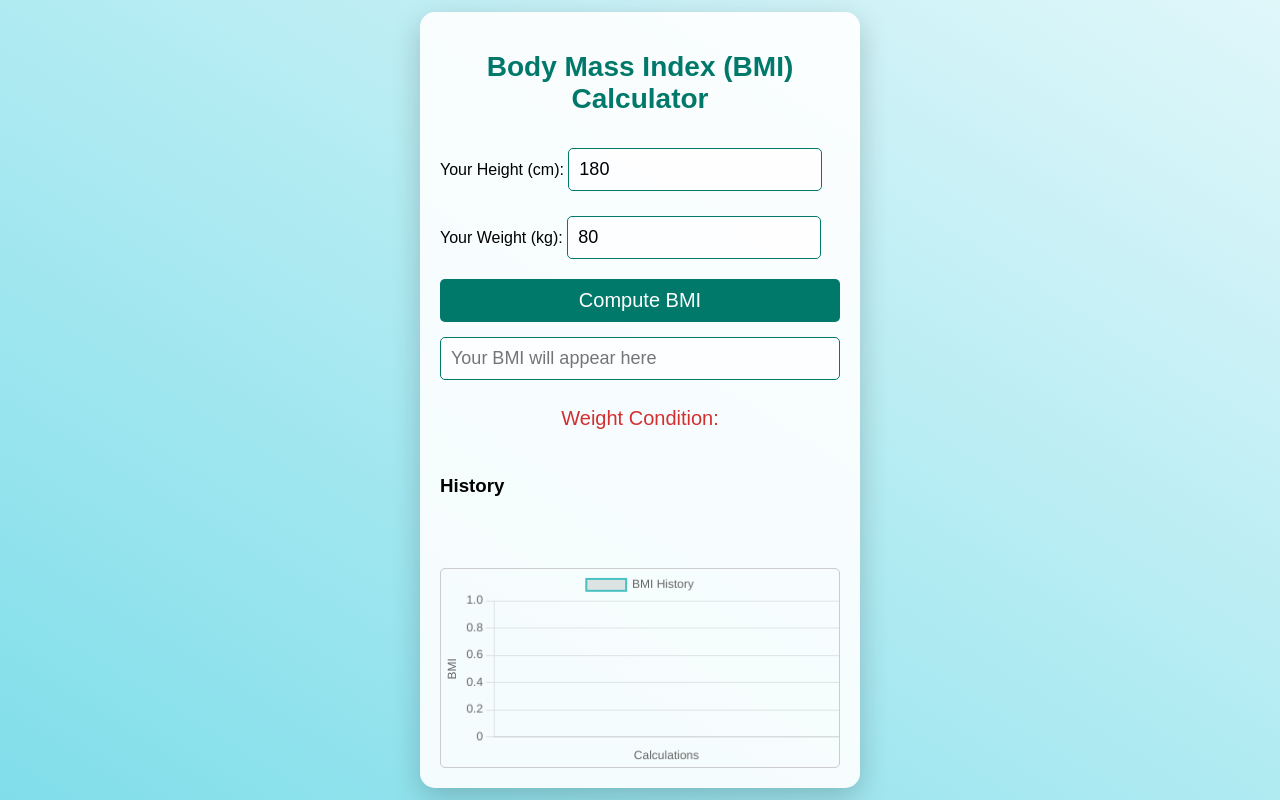
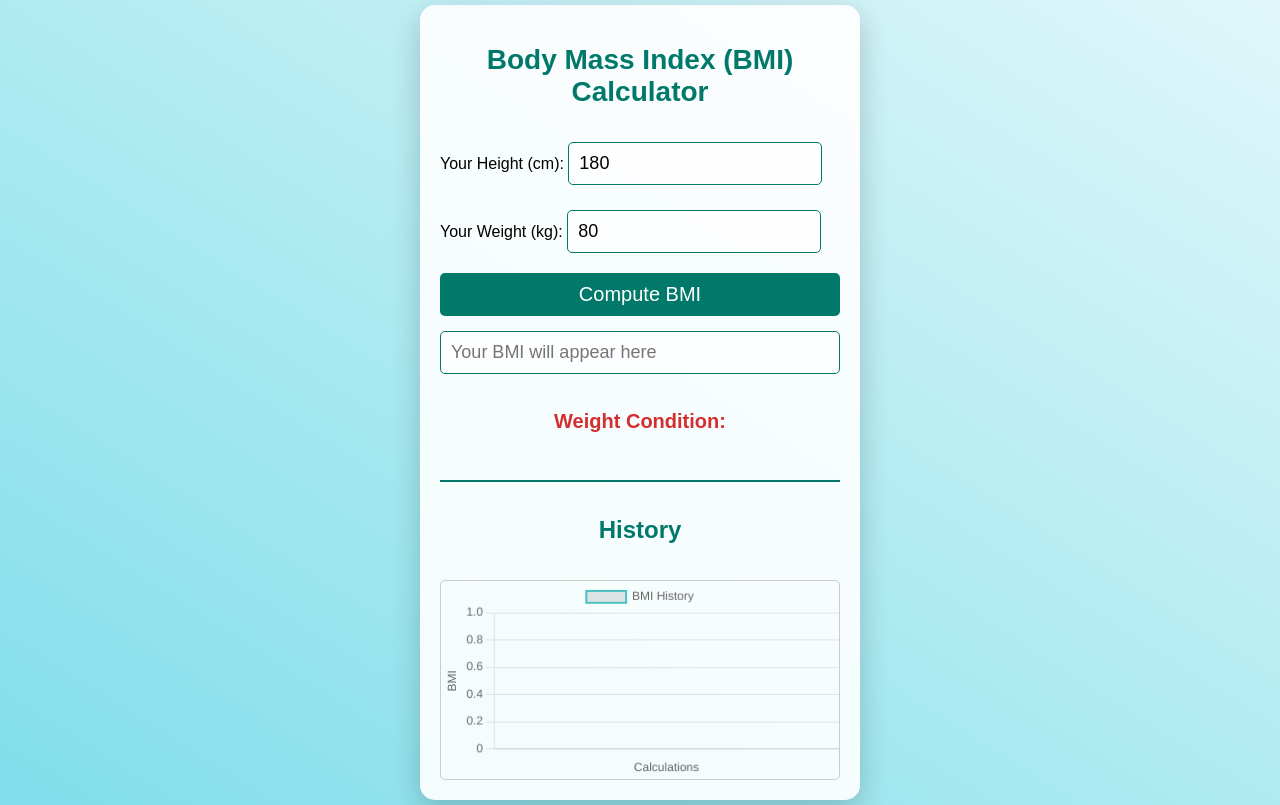
Before and after one commit to Parsa-Parvizi/Mini-JavaScript-Projects, a plain HTML site: page bmi-calculator/index.html in a window 1280 px wide. Drawn offline with nearby package versions, Linux system fonts and the light colour scheme.

Commit message:
Add files via upload

```diff
--- a/bmi-calculator/index.html
+++ b/bmi-calculator/index.html
@@ -23,10 +23,15 @@
         </div>
         <button class="btn" id="btn">Compute BMI</button>
         <input disabled type="text" class="input" id="bmi-result" placeholder="Your BMI will appear here">
-        <h4 class="info-text">Weight Condition: <span id="weight-condition"></span></h4>
 
-        <h3>History</h3>
-        <ul id="history-list"></ul>
+        <div class="weight-condition">
+            <h4>Weight Condition: <span id="weight-condition"></span></h4>
+        </div>
+
+        <div class="history-container">
+            <h3 class="history-title">History</h3>
+            <ul id="history-list"></ul>
+        </div>
 
         <canvas id="bmi-chart" width="400" height="200"></canvas>
     </div>
--- a/bmi-calculator/style.css
+++ b/bmi-calculator/style.css
@@ -66,25 +66,45 @@ body {
     color: #d32f2f;
 }
 
-#history-list {
-    list-style-type: none;
-    padding: 0;
+
+canvas {
+    margin-top: 20px;
+    border: 1px solid #ccc;
+    border-radius: 5px;
+}
+
+.history-container {
+    margin-top: 20px;
+    border-top: 2px solid #00796b;
+    padding-top: 10px;
+}
+
+.history-title {
+    font-size: 24px;
+    text-align: center;
+    color: #00796b;
+    margin-bottom: 10px;
 }
 
 #history-list li {
     background: rgba(255, 255, 255, .7);
+    list-style-type: none;
     margin: 5px 0;
     padding: 10px;
     border-radius: 5px;
     transition: background 0.3s;
+    display: flex;
+    justify-content: space-between;
 }
 
 #history-list li:hover {
     background: rgba(255, 255, 255, .9);
 }
 
-canvas {
-    margin-top: 20px;
-    border: 1px solid #ccc;
-    border-radius: 5px;
+.weight-condition {
+    font-size: 20px;
+    font-weight: 500;
+    text-align: center;
+    color: #d32f2f;
+    margin-top: 10px;
 }
```
